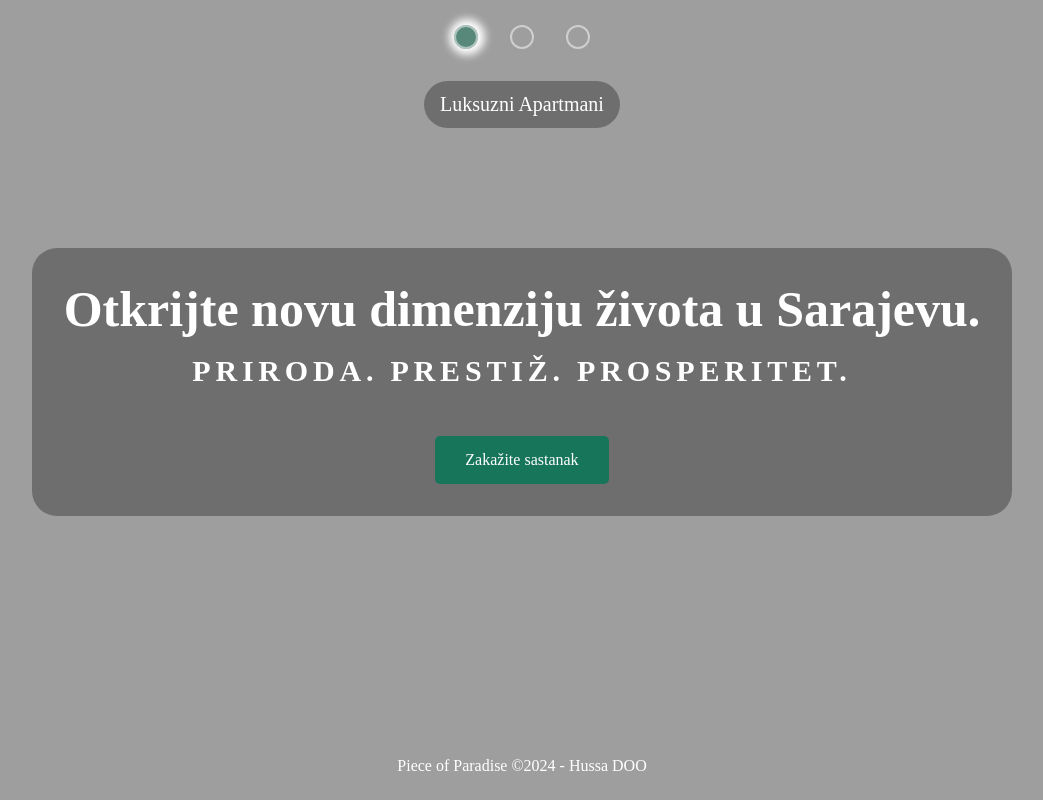
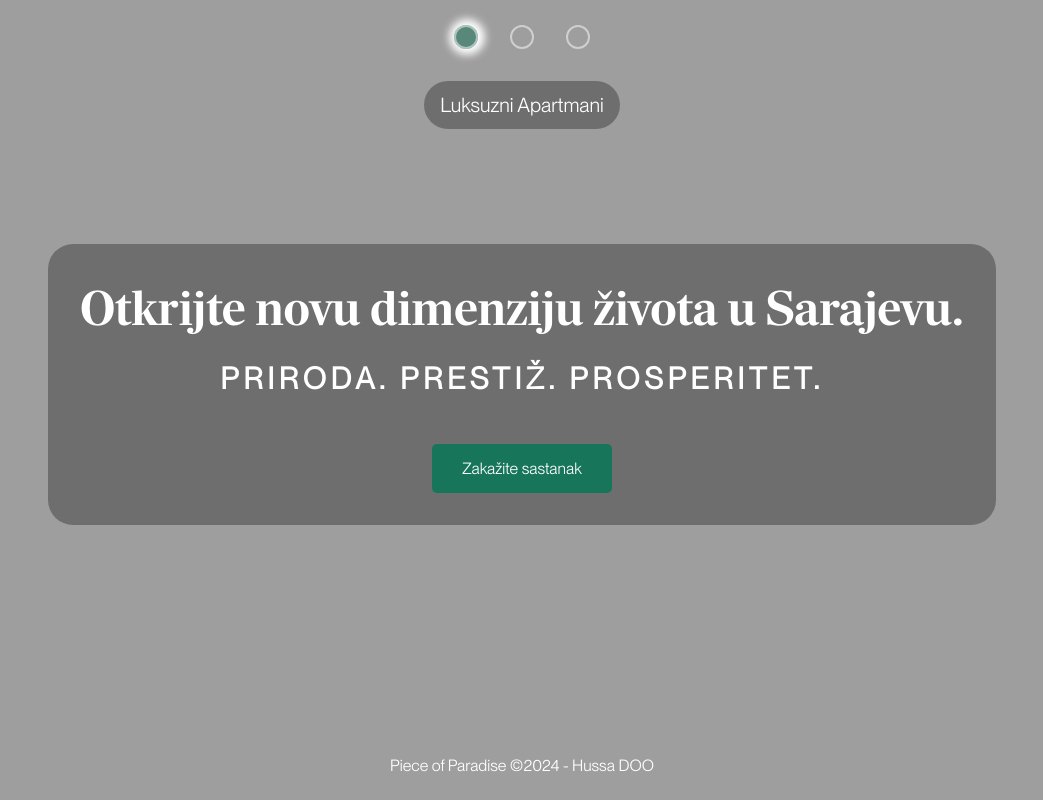
Before and after one commit to Hussa-Holding-Company/Hussa-Holding-Company, a plain HTML site: page index.html in a window 1280 px wide. Shown: the whole page, without its empty margins (118-1161 px from the left). Drawn offline with nearby package versions, Linux system fonts and the light colour scheme; the site is published under a folder, as on GitHub Pages, so addresses that start at the root find nothing.

Commit message:
Update style.css

```diff
--- a/style.css
+++ b/style.css
@@ -1,14 +1,14 @@
 @font-face{
   font-family: 'Richmond Display';
-  src: url('/RichmondDisplaySemi-Bold.ttf');
+  src: url('RichmondDisplaySemi-Bold.ttf');
 }
 @font-face{
   font-family: 'PPNeueMontreal Medium';
-  src: url('/PPNeueMontreal-Medium.ttf')
+  src: url('PPNeueMontreal-Medium.ttf')
 }
 @font-face{
   font-family: 'PPNeueMontreal Book';
-  src: url('/PPNeueMontreal-Book.ttf');
+  src: url('PPNeueMontreal-Book.ttf');
 }
 
 body {
```
